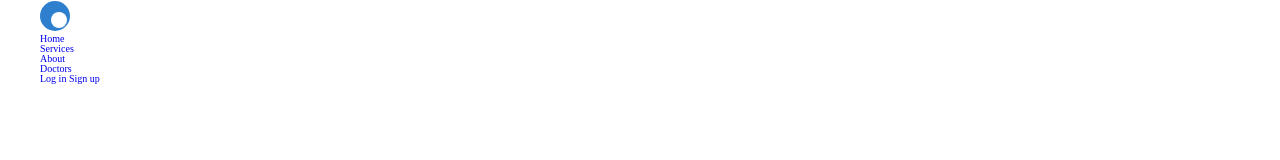
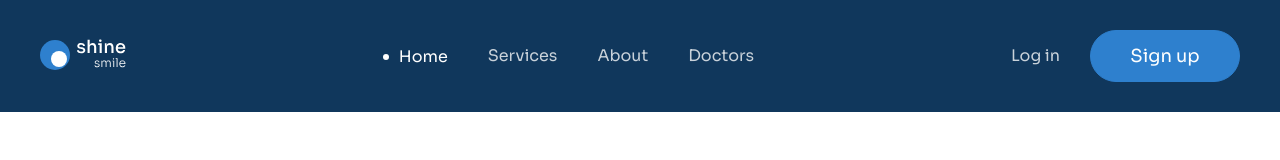
Before and after one commit to tthphat/Dental-Clinic-Layout, a plain HTML site: page index.html in a window 1280 px wide. Drawn offline with Linux system fonts and the light colour scheme.

Commit message:
style(header): add style for header top, html and css

```diff
--- a/assets/css/base.css
+++ b/assets/css/base.css
@@ -6,8 +6,11 @@
     --fourth-color: #eff6fd;
 
     --text-color: #575f66;
+    --text-secondary-color: #c9d2da;
 
     --font: Sora, sans-serif;
+
+    --button-color: #2e80ce;
 }
 
 *{
@@ -20,7 +23,8 @@ html{
 
 body{
     font-size: 1.6rem;
-    font-size: var(--font);
+    font-family: var(--font);
+    color: var(--text-color);
 }
 
 .container{
@@ -32,4 +36,24 @@ body{
 
 a{
     text-decoration: none;
+    color: var(--text-secondary-color);
 }
+
+.btn{
+    display: inline-block;
+    min-width: 205px;
+    line-height: 60px;
+    background: var(--button-color);
+    border: 1px solid var(--button-color);
+    color: #fff;
+    text-align: center;
+    font-size: 1.8rem;
+    font-weight: 400;
+    border-radius: 999px;
+    transition: all .3s ease;
+}
+
+.btn:hover{
+    color: var(--button-color);
+    background-color: white;
+}
--- a/assets/css/style.css
+++ b/assets/css/style.css
@@ -1,3 +1,48 @@
-.header{
+.header {
+  background-color: var(--primary-color);
+}
 
+.header-top {
+  display: flex;
+  justify-content: space-between;
+  align-items: center;
+  padding: 30px 0;
 }
+
+.header-top__nav-list {
+  display: flex;
+  align-items: center;
+  gap: 40px;
+  transition: all 0.3s ease;
+}
+
+.header-top__nav-list a:not(.active):hover {
+  color: white;
+  text-decoration: underline;
+}
+
+.active {
+  color: white;
+  display: inline-flex;
+  align-items: center;
+}
+
+.active::before {
+  content: "";
+  padding: 3px;
+  border-radius: 50%;
+  background-color: white;
+  margin-right: 10px;
+  display: inline-block;
+}
+
+.header-top__action{
+    display: flex;
+    gap: 30px;
+    align-items: center;
+}
+
+.btn-signup{
+    min-width: 150px;
+    line-height: 50px;
+}
```
